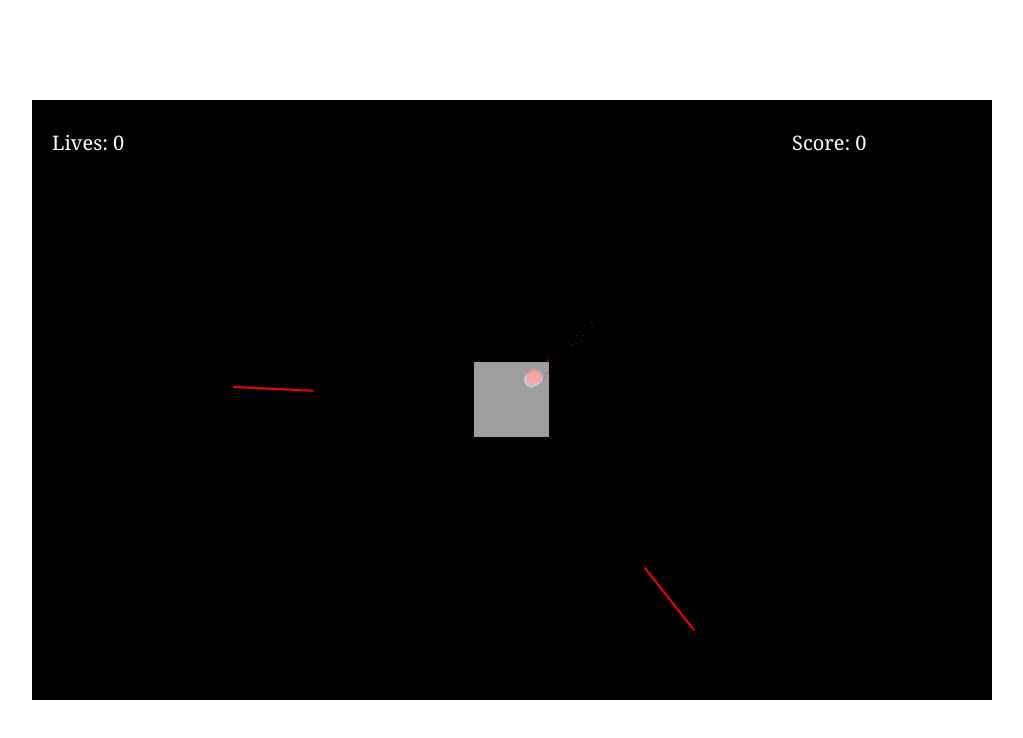
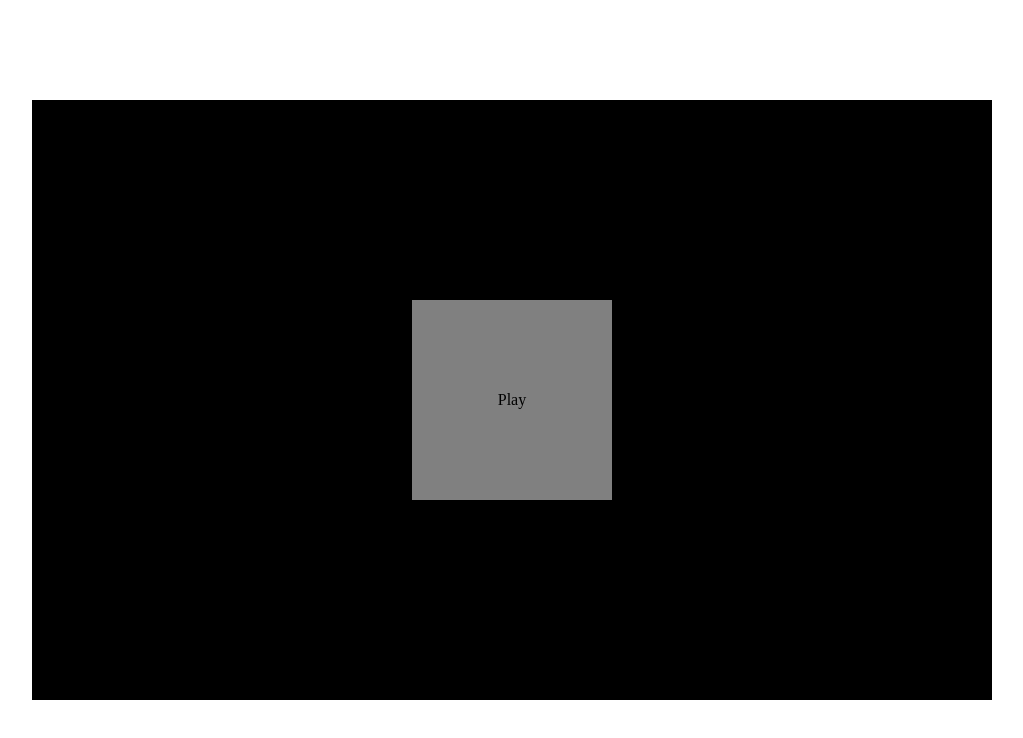
Before and after one commit to elvis-yuan/JankyEarthDefense, a website built with webpack: page index.html in a window 1280 px wide. Shown: the whole page, without its empty margins (128-1151 px from the left). Built offline with nearby package versions, Linux system fonts and the light colour scheme.

Commit message:
add play button

```diff
--- a/game.css
+++ b/game.css
@@ -12,3 +12,21 @@ canvas {
   background-color: black;
   cursor: crosshair;
 }
+
+#game-instructions {
+  height: 200px;
+  width: 200px;
+  background-color: grey;
+  position: absolute;
+  display: flex;
+  justify-content: center;
+  align-items: center;
+}
+
+#game-instructions > span {
+  cursor: pointer;
+}
+
+#game-instructions.hidden {
+  display: none;
+}
--- a/index.html
+++ b/index.html
@@ -6,11 +6,15 @@
     <meta http-equiv="X-UA-Compatible" content="ie=edge" />
     <script src="./src/bundle.js" type="text/javascript"></script>
     <link rel="stylesheet" href="./game.css" />
-    <title>Document</title>
+    <title>Janky Earth Defense</title>
   </head>
+
   <body>
     <div class="game-container">
       <canvas id="myCanvas" height="600" width="960"></canvas>
+      <div id="game-instructions" class="">
+        <span>Play</span>
+      </div>
     </div>
   </body>
 </html>
--- a/src/entry.js
+++ b/src/entry.js
@@ -3,6 +3,13 @@ import Game from "./game";
 document.addEventListener("DOMContentLoaded", () => {
   var canvas = document.getElementById("myCanvas");
   var ctx = canvas.getContext("2d");
-  const newGame = new Game(canvas, ctx);
-  newGame.startGame();
+
+  var instructions = document.getElementById("game-instructions");
+  instructions.addEventListener("click", handleClick);
+
+  function handleClick(e) {
+    const newGame = new Game(canvas, ctx);
+    newGame.startGame();
+    instructions.classList.toggle("hidden");
+  }
 });
```
Also changed, not shown: src/bundle.js (+9 -2 lines), 1 other file.
